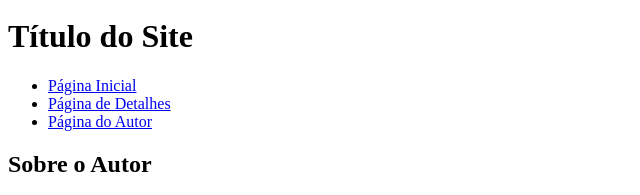
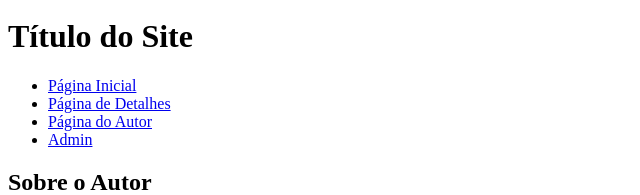
Before and after one commit to LucasSdZ-C/WebDev_L4b1, a plain HTML site: page autor.html in a window 1280 px wide. Shown: the part 47-242 px from the top of the page, without its empty margins (0-640 px from the left). Drawn offline with Linux system fonts and the light colour scheme.

Commit message:
Add Admin link to navigation menu

```diff
--- a/autor.html
+++ b/autor.html
@@ -16,6 +16,7 @@ AUTHOR.HTML
                 <li><a href="index.html">Página Inicial</a></li>
                 <li><a href="detalhes.html">Página de Detalhes</a></li>
                 <li><a href="autor.html">Página do Autor</a></li>
+                <li><a href="login.html">Admin</a></li>
             </ul>
         </nav>
     </header>
```
